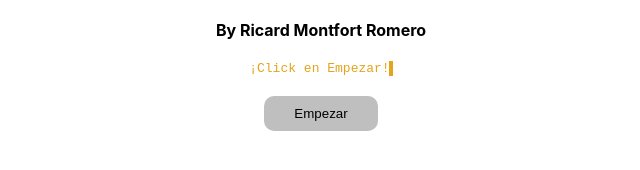
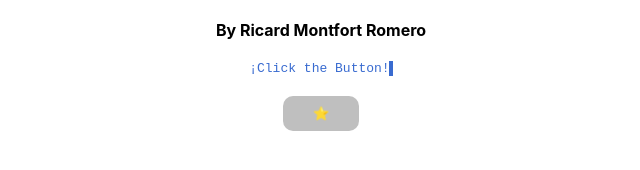
Before and after one commit to RicardMontfort90/BRICKBRO.Ricard.Montfort, a React (Create React App) app: page / in a window 1280 px wide. Shown: the part 274-444 px from the top of the page, without its empty margins (319-959 px from the left). Built offline with nearby package versions, Linux system fonts and the light colour scheme.

Commit message:
Last details.2

```diff
--- a/src/App.css
+++ b/src/App.css
@@ -25,7 +25,7 @@ span {
   typing 3s steps(18) infinite alternate-reverse,
   blink .5s step-start alternate;
   overflow: hidden;
-  color: var(--third-color);
+  color: var(--fourth-color);
 }
 
 @keyframes typing {
@@ -36,6 +36,9 @@ span {
 @keyframes blink {
   50% {border-color: transparent;}
 }
+
+
+/* MAINPAGE */
 
 /* src/views/MainPage.tsx */
 .searchButton_home {
@@ -50,10 +53,10 @@ span {
 
 .searchButton_home:hover {
   transform: scale(-1.01,1);
-  color: white;
   background-color: var(--third-color);
 }
 
+/* NAVBAR */
 
 /* src/components/Navbar.tsx */
 .app-logo {
@@ -63,9 +66,9 @@ span {
   cursor: pointer;
 }
 
+/* SEARCH BAR  & BUTTON */
 
 /* src/components/SearchBar.tsx */
-
 .SearchBar_container {
   display: flex;
   justify-content: center;
--- a/src/components/LastSearches.tsx
+++ b/src/components/LastSearches.tsx
@@ -16,7 +16,7 @@ const LastSearches: React.FunctionComponent<LastSearchesProp> = ({
     return (
         <div className="lastSearches-container">
             <ul>
-                <h4>Búsquedas</h4>
+                <h4>Searches</h4>
                 {displayedSearches.length > 0 ? (
                     displayedSearches.map((searchString, index) => (
                 <li key={index}>
--- a/src/views/MainPage.tsx
+++ b/src/views/MainPage.tsx
@@ -6,9 +6,9 @@ const MainPage: React.FunctionComponent = (): ReactElement => {
         <div className="MainPage">
             <h2>Welcome to the App 💻</h2>
             <h4>By Ricard Montfort Romero</h4>
-            <span>¡Click en Empezar!</span>
+            <span>¡Click the Button!</span>
             <Link to="/map">
-                <button className="searchButton_home">Empezar</button>
+                <button className="searchButton_home">⭐</button>
             </Link>
         </div>
     );
```
